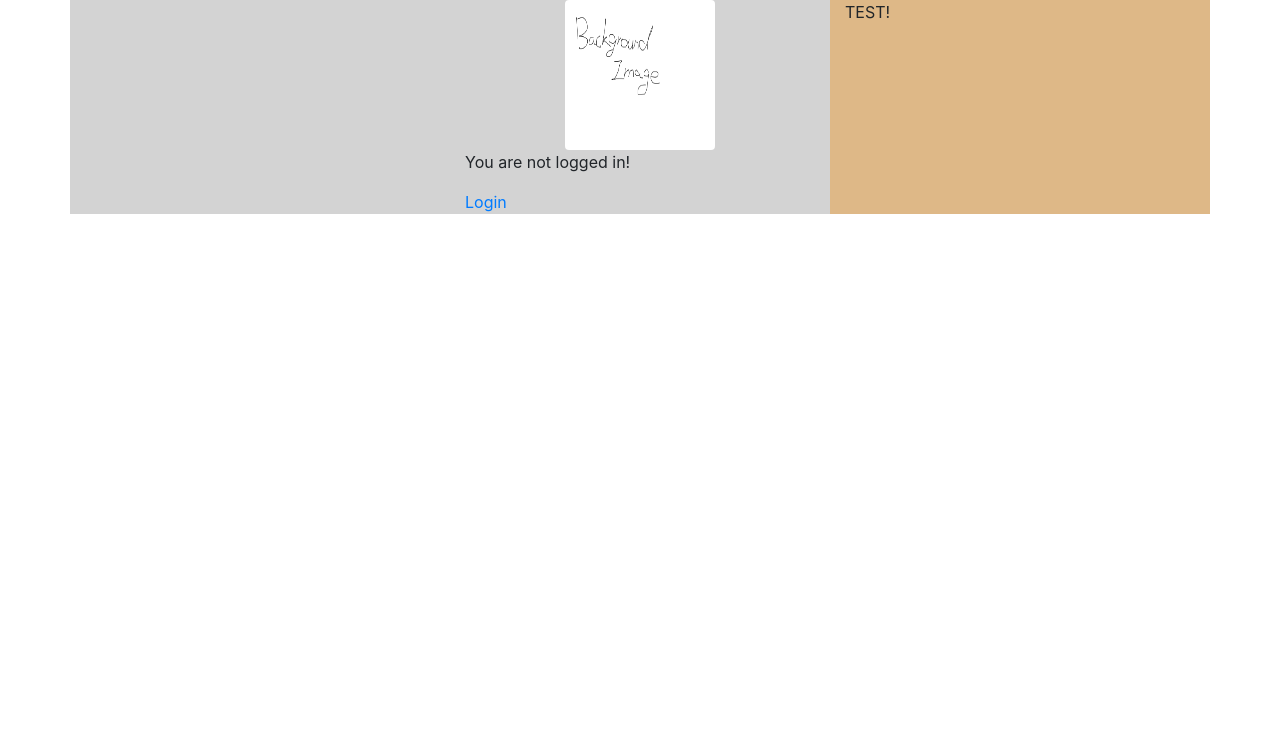
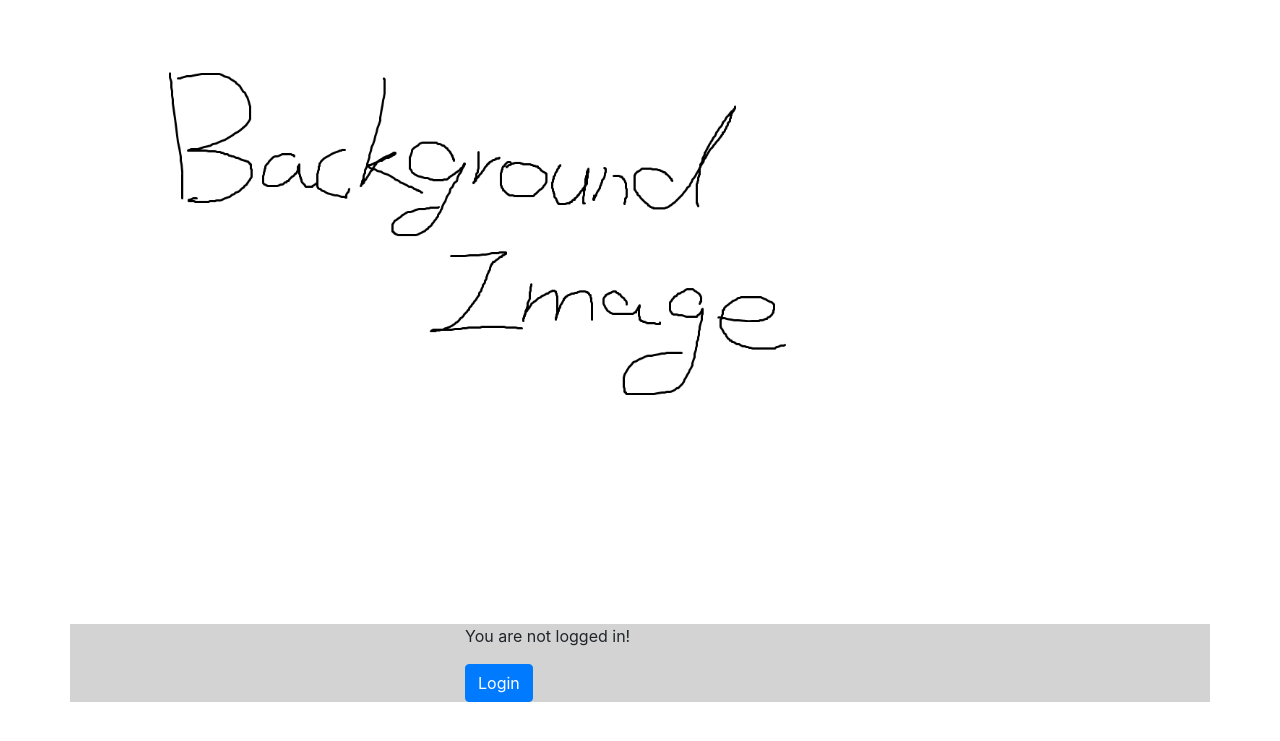
Before and after one commit to TonyWhiteb/PERSONA, a Django app: page / in a window 1280 px wide. Shown: the top 741 px of the page. Run offline with Django 3.2, Linux system fonts and the light colour scheme; some libraries are stand-ins or nearby versions.

Commit message:
HomePage

```diff
--- a/ExcelWeb/templates/home.html
+++ b/ExcelWeb/templates/home.html
@@ -7,24 +7,26 @@
 <section>
     <title>Home</title>
 </section>
-
 <div class="container" >
-
+    <div>
+        <section>
+            <img src="{% static 'img/BackgroundImg.png' %}" class="img-fluid" alt="BackgroundImg"  >
+        </section>
+    </div>
     <div class="row" style="background: lightgray">
         <section class="col-4 offset-4" id="LoginWid">
-            <img src="{% static 'img/BackgroundImg.png' %}" class="rounded mx-auto d-block" alt="Author" width="150"
-                    height="150">
+
             {% if user.is_authenticated %}
                 Hi {{ user.username }}
                 <p><a href="{% url 'logout' %}">Logout</a></p>
             {% else %}
                 <p>You are not logged in!</p>
-                <a href="{% url 'login' %}">Login</a>
+                <a href="{% url 'login' %}" class="btn btn-primary" role="button">Login</a>
             {% endif %}
         </section>
-        <section class="col-4" id="blank" style="background:burlywood">
+        <!-- <section class="col-4" id="blank" style="background:burlywood">
                 <p>TEST!</p>
-        </section>
+        </section> -->
     </div>
 
 </div>
```
